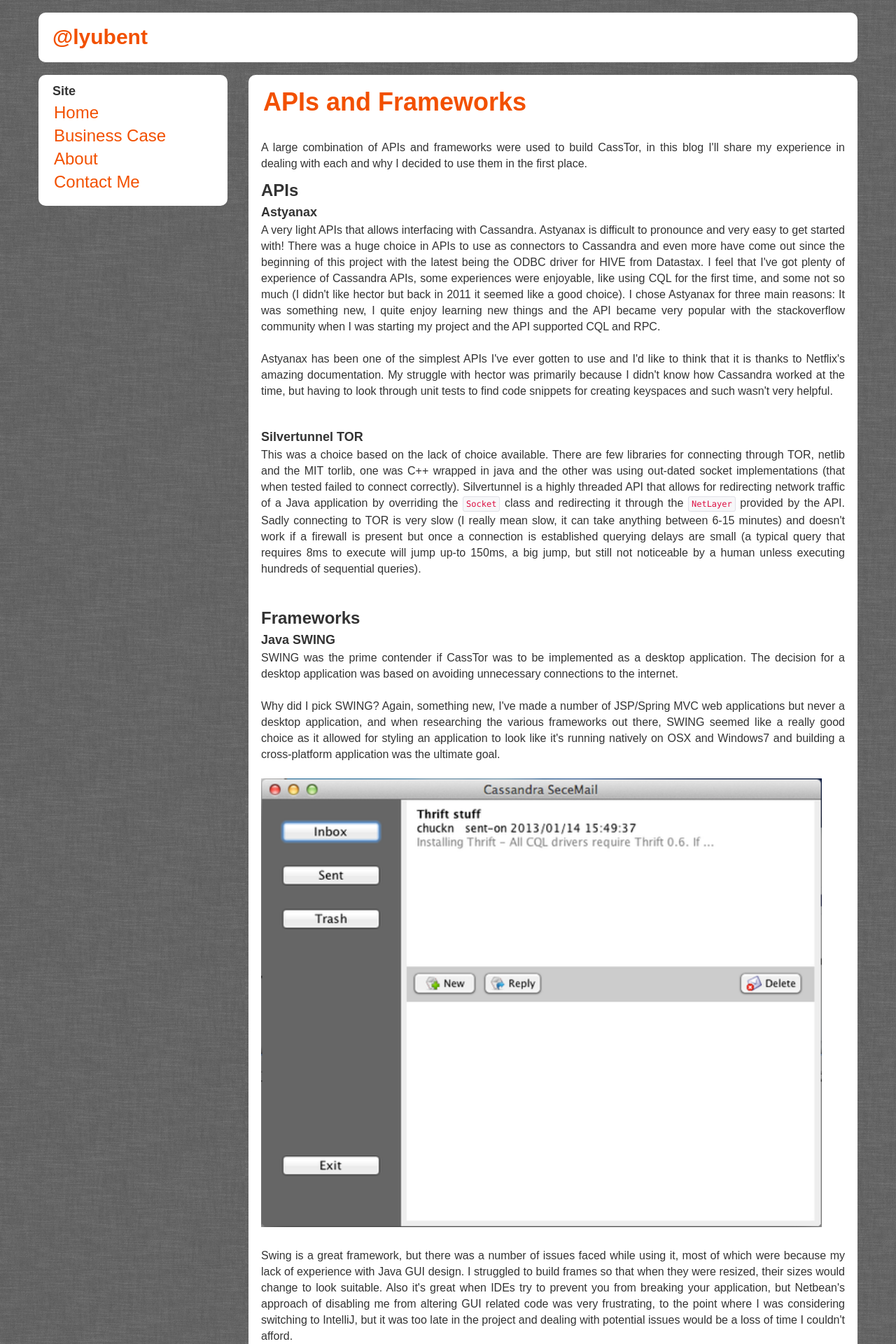
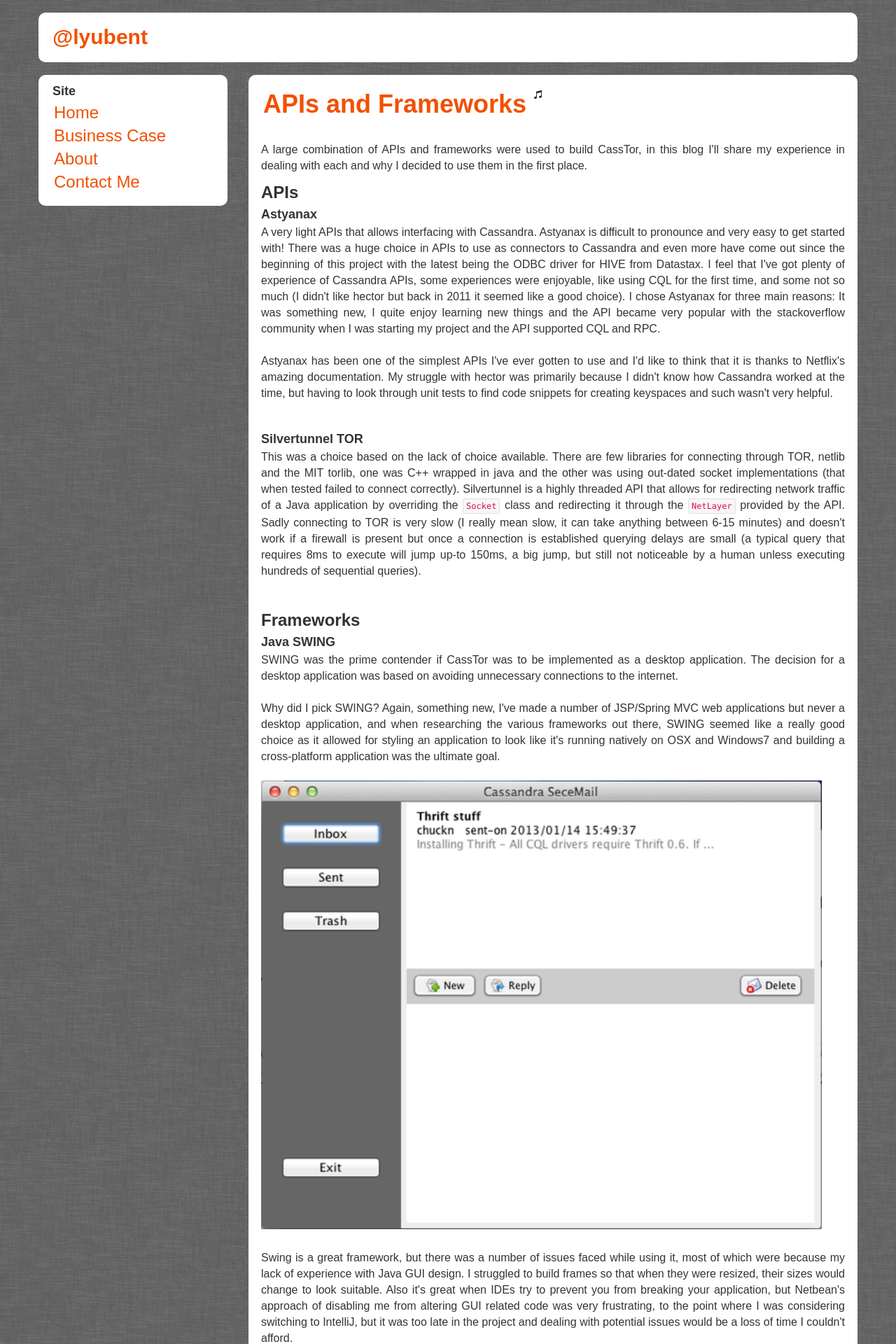
Before and after one commit to lyubent/lyubent.github.com, a Jekyll site: the page built from index.html, in a window 1280 px wide. Shown: the top 1920 px of the page at 70% size. Built offline with Jekyll 4.4.1, drawn with Linux system fonts in a browser that asks for light colours; some web fonts are replaced; the list of posts is cut into pages by our own code.

Commit message:
Updated index.html

```diff
--- a/index.html
+++ b/index.html
@@ -8,11 +8,11 @@
     <h2 class="post-title">
       {% if post.link %}
         <a href="{{ post.link }}">
-          {{ post.title }}
+          {{ post.title }} <i class="icon-music"></i><div style="clear:both"></div>
         </a>
       {% else %}
         <a href="{{ post.url }}">
-          {{ post.title }}
+          {{ post.title }} <i class="icon-music"></i><div style="clear:both"></div>
         </a>
       {% endif %}
     </h2>
```
